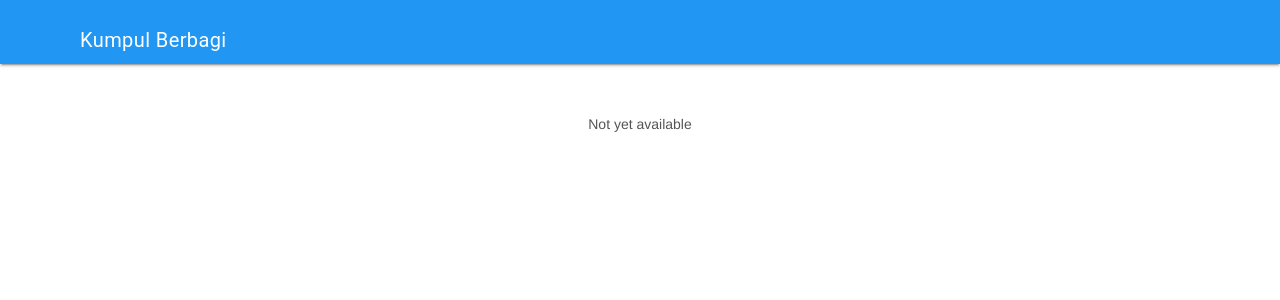
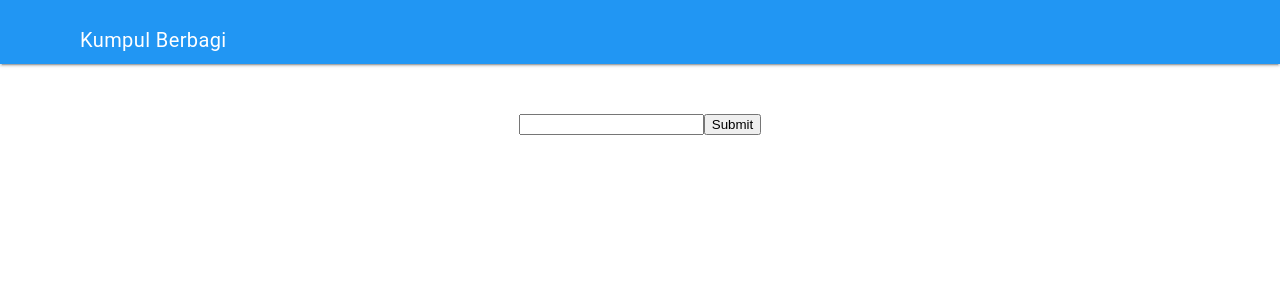
Before and after one commit to lapopedia/lapo-client, a Vue app: page /#/post in a window 1280 px wide. Shown: the top 300 px of the page. Built offline with nearby package versions, Linux system fonts and the light colour scheme.

Commit message:
inderstanding onclick function in vue

```diff
--- a/src/components/PostView.vue
+++ b/src/components/PostView.vue
@@ -1,10 +1,21 @@
 <template>
   <div class="waiting">
-    Not yet available
+    <input type="text" v-model="input_val"/>
+    <button v-on:click="showAlert">Submit</button>
   </div>
 </template>
 <script>
 export default {
+  data () {
+    return {
+      input_val: ''
+    }
+  },
+  methods: {
+    showAlert () {
+      alert('tess')
+    }
+  }
 }
 </script>
 <style scoped>
```
